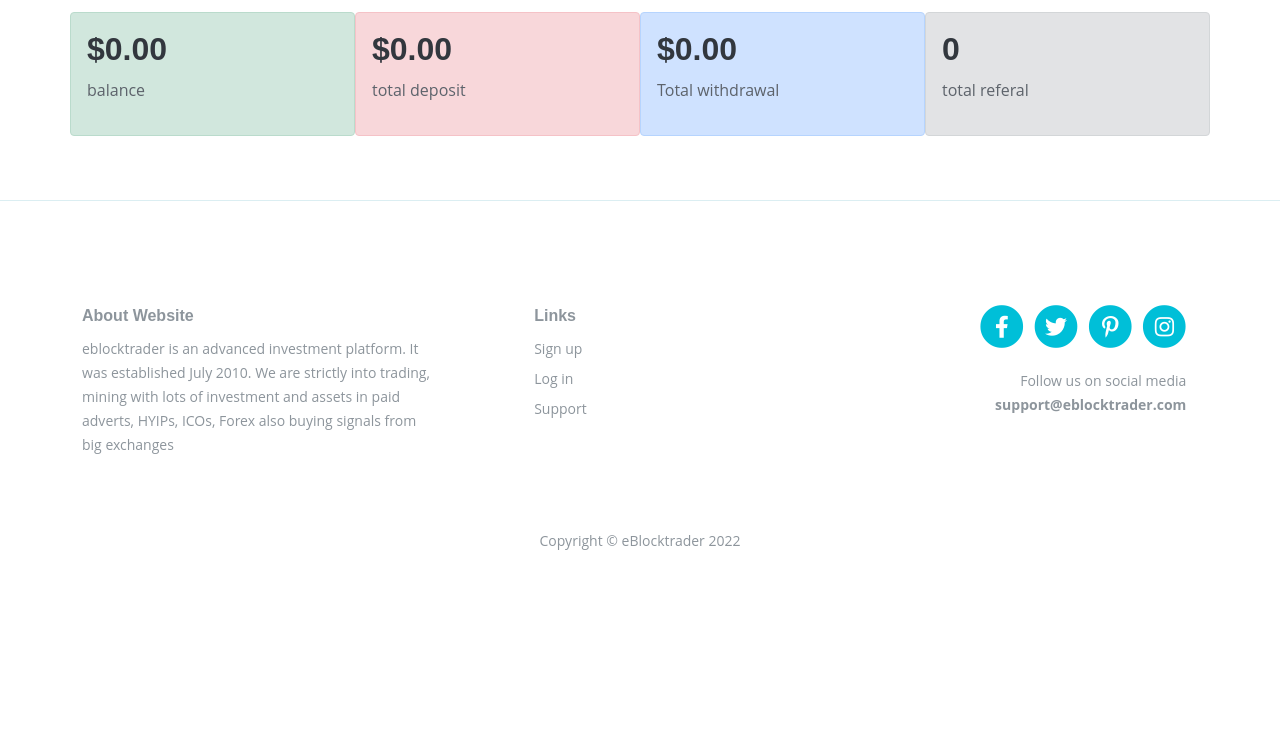
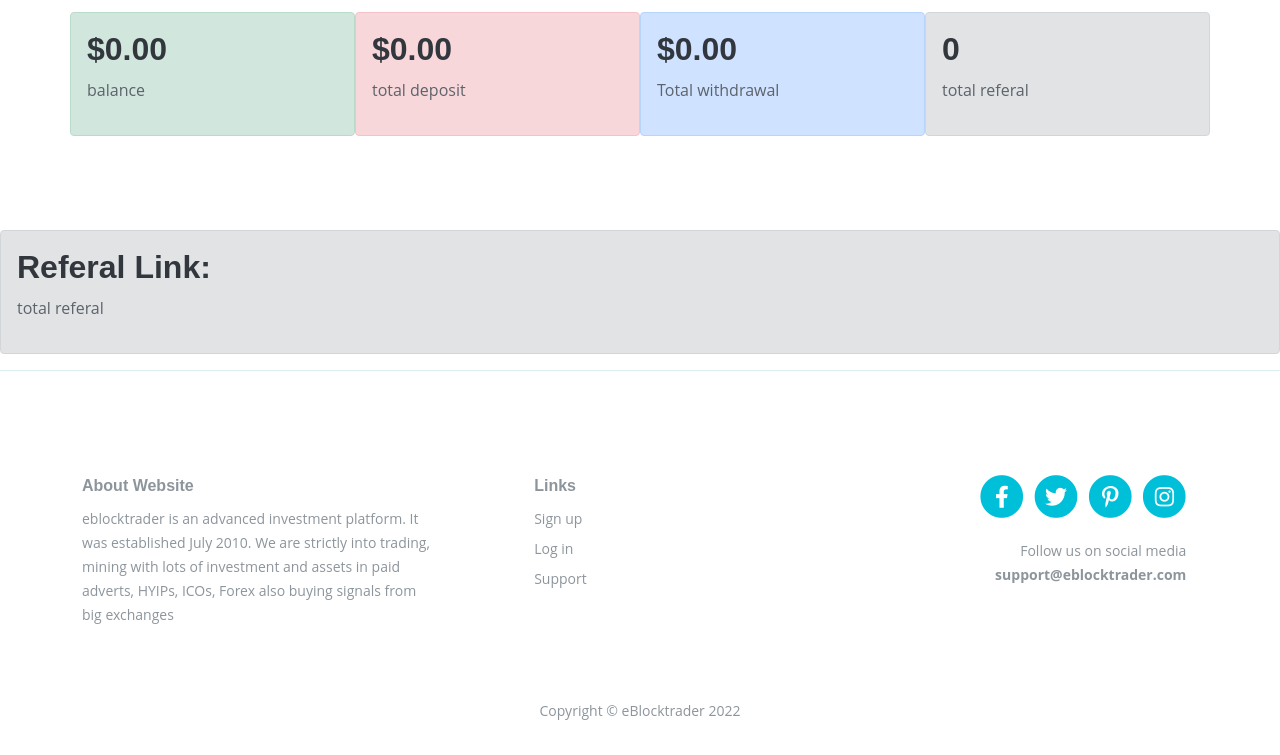
Before and after one commit to AntimonyIQ/evolo, a PHP site: page /user/index.php in a window 1280 px wide. Shown: the part 312-1067 px from the top of the page. Before the commit the page ends 862 px from the top, so only its background shows below. Run offline with PHP 8.4, Linux system fonts and the light colour scheme.

Commit message:
small changes

```diff
--- a/user/index.php
+++ b/user/index.php
@@ -129,6 +129,15 @@
         </div> <!-- end of ex-basic-1 -->
         <!-- end of basic -->
 
+            <div class="container-fluid" style="margin-top: 30px;">
+                <div class="row">
+                    <div class="col alert alert-secondary alert-dismissible">
+                        <h2>Referal Link:</h2>
+                        <p>total referal</p>
+                    </div>
+                </div> <!-- end of row -->
+            </div> <!-- end of container -->
+
 
         <!-- Footer -->
         <div class="footer">
```
Also changed, not shown: login/index.php (+4 -4 lines), test.php (added, +10 -0 lines), 1 other file.
